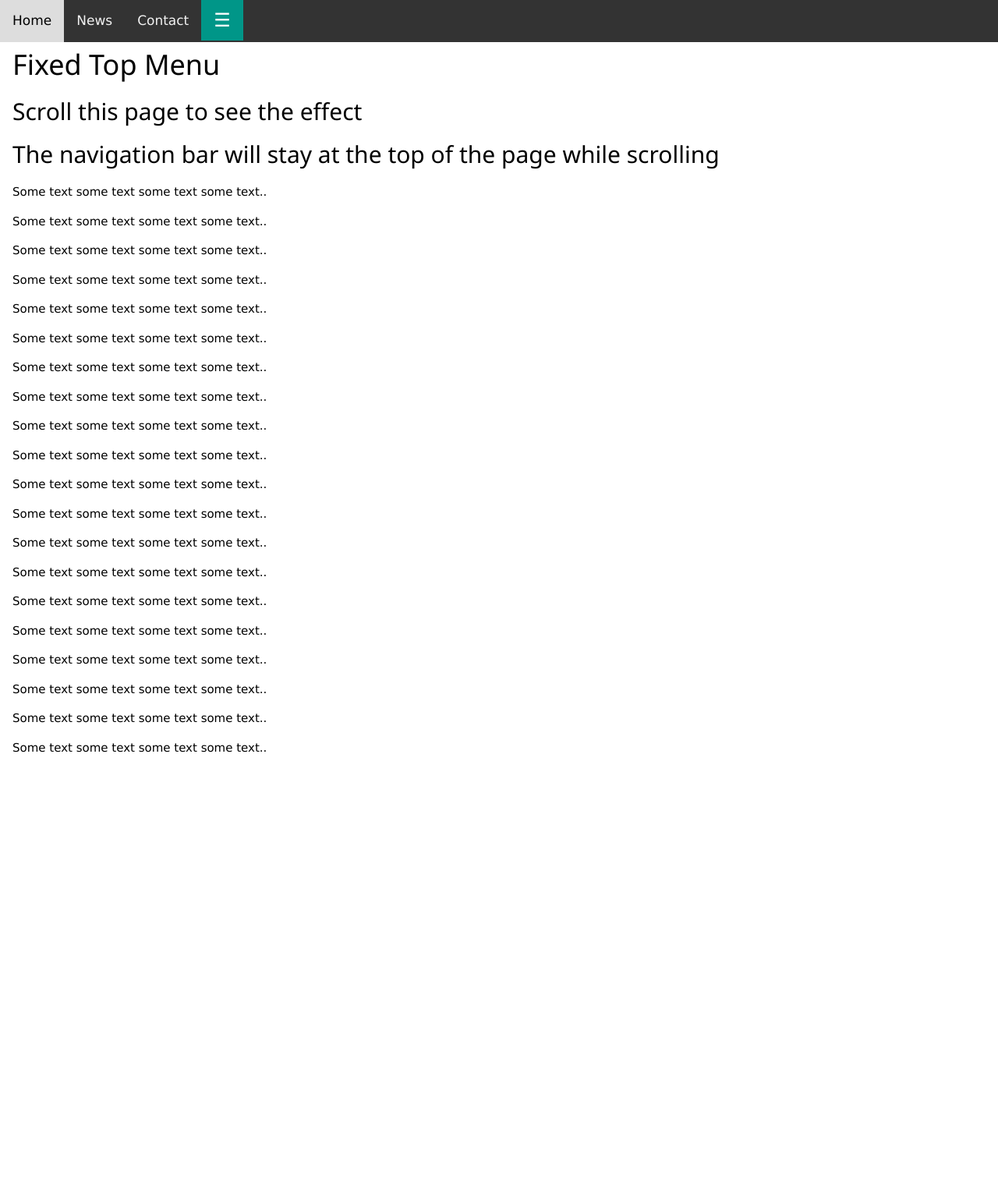
After one commit to uuuu1112/Una, a Flask app: page /test2 in a window 1280 px wide. The commit adds this page. Shown: the whole page at 78% size. Run offline with Flask 2, Linux system fonts and the light colour scheme.

Commit message:
sidebar fixed

```diff
--- a/app.py
+++ b/app.py
@@ -108,13 +108,17 @@ def delete(id):
     db.session.commit()
     return redirect(url_for("productlist"))
 
-@app.route("/layout")
-def layout():
-    sideBarDetail=info.SideBar.detail
+@app.route("/test")
+def test():
     return render_template(
-        "layout.html",
-        sideBarDetail=sideBarDetail
+        "test.html",
         )
+
+@app.route("/test2")
+def test2():
+    return render_template(
+        "test2.html"
+    )
 
 
 
--- /dev/null
+++ b/templates/test2.html
@@ -0,0 +1,93 @@
+<!DOCTYPE html>
+<html>
+<head>
+<meta name="viewport" content="width=device-width, initial-scale=1">
+<link rel="stylesheet" href="https://www.w3schools.com/w3css/4/w3.css">
+<style>
+body {margin:0;}
+
+.navbar {
+  overflow: hidden;
+  background-color: #333;
+  position: fixed;
+  top: 0;
+  width: 100%;
+}
+
+.navbar a {
+  float: left;
+  display: block;
+  color: #f2f2f2;
+  text-align: center;
+  padding: 14px 16px;
+  text-decoration: none;
+  font-size: 17px;
+}
+
+.navbar a:hover {
+  background: #ddd;
+  color: black;
+}
+
+.main {
+  padding: 16px;
+  margin-top: 30px;
+  height: 1500px; /* Used in this example to enable scrolling */
+}
+</style>
+</head>
+<body>
+
+<div class="navbar">
+<button class="w3-button w3-teal w3-xlarge" onclick="w3_open()">☰</button>
+  <a href="#home">Home</a>
+  <a href="#news">News</a>
+  <a href="#contact">Contact</a>
+</div>
+
+<!-- Sidebar -->
+<div class="w3-sidebar w3-bar-block w3-border-right" style="display:none" id="mySidebar">
+    <button onclick="w3_close()" class="w3-bar-item w3-large">Close &times;</button>
+    <a href="#" class="w3-bar-item w3-button">Link 1</a>
+    <a href="#" class="w3-bar-item w3-button">Link 2</a>
+    <a href="#" class="w3-bar-item w3-button">Link 3</a>
+</div>
+
+<div class="main">
+  <h1>Fixed Top Menu</h1>
+  <h2>Scroll this page to see the effect</h2>
+  <h2>The navigation bar will stay at the top of the page while scrolling</h2>
+
+  <p>Some text some text some text some text..</p>
+  <p>Some text some text some text some text..</p>
+  <p>Some text some text some text some text..</p>
+  <p>Some text some text some text some text..</p>
+  <p>Some text some text some text some text..</p>
+  <p>Some text some text some text some text..</p>
+  <p>Some text some text some text some text..</p>
+  <p>Some text some text some text some text..</p>
+  <p>Some text some text some text some text..</p>
+  <p>Some text some text some text some text..</p>
+  <p>Some text some text some text some text..</p>
+  <p>Some text some text some text some text..</p>
+  <p>Some text some text some text some text..</p>
+  <p>Some text some text some text some text..</p>
+  <p>Some text some text some text some text..</p>
+  <p>Some text some text some text some text..</p>
+  <p>Some text some text some text some text..</p>
+  <p>Some text some text some text some text..</p>
+  <p>Some text some text some text some text..</p>
+  <p>Some text some text some text some text..</p>
+</div>
+
+<script>
+    function w3_open() {
+      document.getElementById("mySidebar").style.display = "block";
+    }
+
+    function w3_close() {
+      document.getElementById("mySidebar").style.display = "none";
+    }
+    </script>
+</body>
+</html>
```
Also changed, not shown: static/css/layout.css (+20 -22 lines), templates/layout.html (+3 -11 lines), templates/test.html (deleted, +0 -39 lines).
